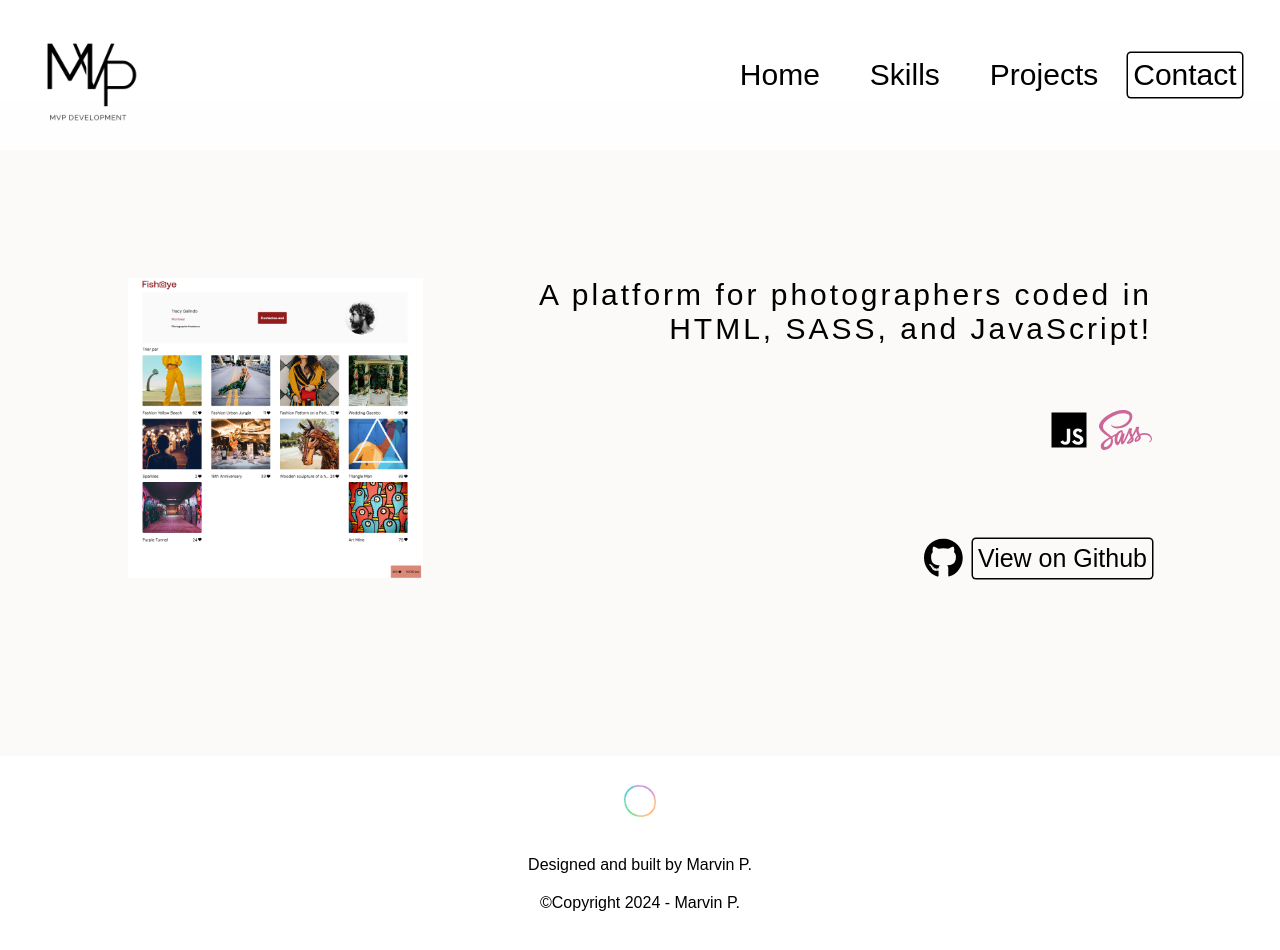
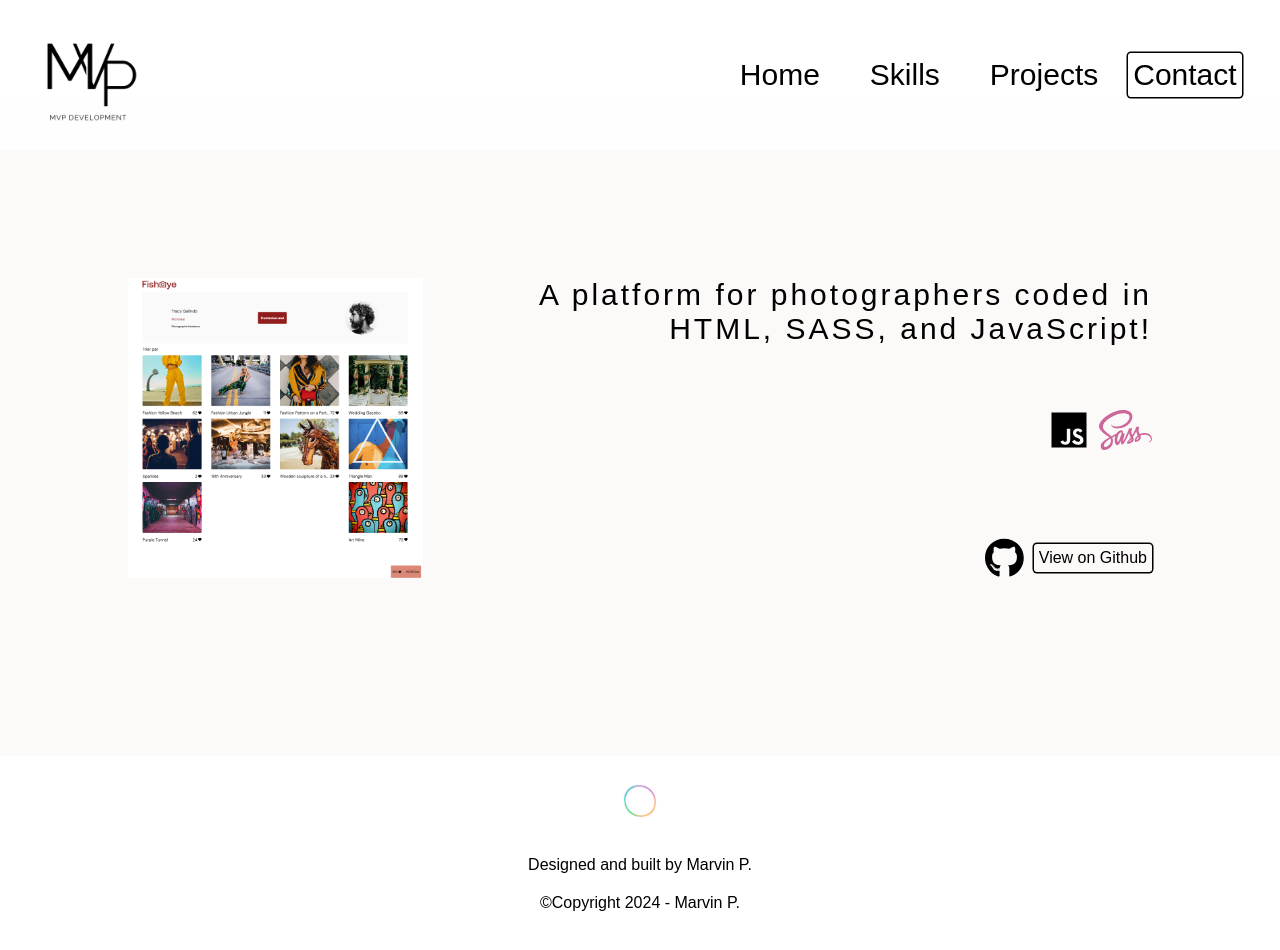
Before and after one commit to Homarv/myportfolio, a React (Create React App) app: page /fisheye in a window 1280 px wide. Built offline with nearby package versions, Linux system fonts and the light colour scheme.

Commit message:
modified active to bnt

```diff
--- a/src/components/Btn.js
+++ b/src/components/Btn.js
@@ -1,9 +1,23 @@
-import React from 'react';
+import React, { useState } from 'react';
 
 const Btn = ({ text, customClass }) => {
+  const [isBtnTouched, setIsBtnTouched] = useState(false);
+
+  const handleTouchStart = () => {
+    setIsBtnTouched(true);
+  };
+
+  const handleTouchEnd = () => {
+    setIsBtnTouched(false);
+  };
+
   return (
     <div className='btn-container'>
-      <div className={`btn ${customClass}`}>
+      <div
+        className={`btn ${customClass} ${isBtnTouched ? 'touched' : ''}`}
+        onTouchStart={handleTouchStart}
+        onTouchEnd={handleTouchEnd}
+      >
         {text}
       </div>
     </div>
--- a/src/styles/components/btn.scss
+++ b/src/styles/components/btn.scss
@@ -2,50 +2,43 @@
   display: flex;
 }
 
+.btn,
+.btn:active {
+  transition: 0.15s;
+  box-shadow: rgb(0 0 0) 0px 0px 0px 1.5px;
+  border-radius: 3px;
+  padding: 5px;
+}
+
 .btn:hover,
-.btn__banner:active
-{
+.btn:active {
   color: black;
   box-shadow: rgba(0, 0, 0, 0.88) -5px 5px;
   border-color: black;
   background-color: #7DDB35;
 }
 
-.btn {
-  transition: 0.15s;
-  box-shadow: rgb(0 0 0) 0px 0px 0px 1.5px;
-  border-radius: 3px;
-  padding: 5px;
-  &__banner{
-    margin-top: 20px;
-    box-shadow: rgb(0 0 0) 0px 0px 0px 4px;
-    font-size: 50px;
-    z-index: 10;
-  }
-  &__git{
-    font-size:25px;
-  }
-}
-
 .btn__banner:hover,
-.btn__banner:active{
+.btn__banner:active {
   box-shadow: rgba(0, 0, 0, 0.88) -7px 7px;
 }
 
-
 @media (max-width: $tablette) {
-  .btn{
+  .btn {
     box-shadow: rgb(0 0 0) 0px 0px 0px 1px;
-    &__banner{
+    &__banner {
       font-size: 30px;
       box-shadow: rgb(0 0 0) 0px 0px 0px 2px;
     }
   }
-
 }
 
-@media (max-width: $mobile ) {
-  .btn__git{
-    font-size: 20px;
+@media (max-width: $mobile) {
+  .btn {
+    box-shadow: rgb(0 0 0) 0px 0px 0px 1px;
+    &__banner {
+      font-size: 30px;
+      box-shadow: rgb(0 0 0) 0px 0px 0px 2px;
     }
   }
+}
```
Lines whose indentation alone changed are shown as unchanged.
